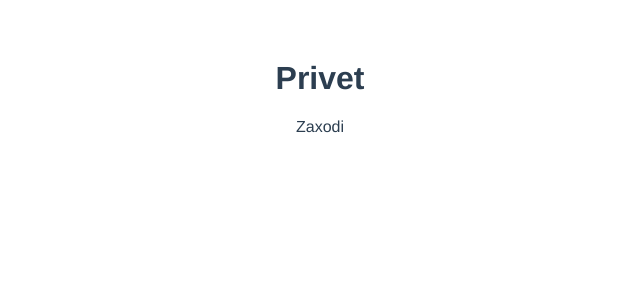
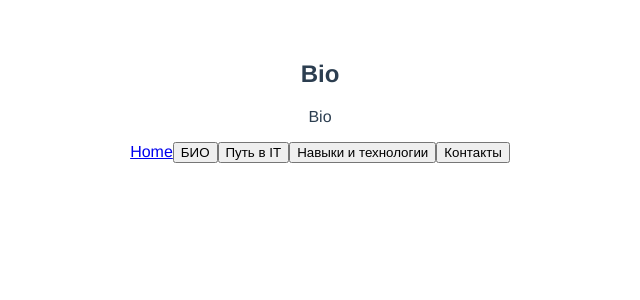
Before and after one commit to Skenzi/my-site-cardV2, a Vue app: page /#/slides in a window 1280 px wide. Shown: the top 300 px of the page, without its empty margins (320-960 px from the left). Built offline with nearby package versions, Linux system fonts and the light colour scheme.

Commit message:
install vue-router; add SlidesContainer; update Components

```diff
--- a/src/App.vue
+++ b/src/App.vue
@@ -1,14 +1,18 @@
 <template>
-  <GreetingsSlide msg="Welcome to Your Vue.js App"/>
+  <router-view />
 </template>
 
 <script>
-import GreetingsSlide from './components/GreetingsSlide.vue'
+import MenuNavigation from './components/Menu.vue';
+import GreetingsSlide from './components/GreetingsSlide.vue';
+import SlidesContainer from './components/SlidesContainer.vue';
 
 export default {
   name: 'App',
   components: {
-    GreetingsSlide
+    GreetingsSlide,
+    SlidesContainer,
+    MenuNavigation,
   }
 }
 </script>
--- a/src/components/Button.vue
+++ b/src/components/Button.vue
@@ -0,0 +1,9 @@
+<template>
+    <button>{{text}}</button>
+</template>
+<script>
+export default {
+    name: 'ButtonMenu',
+    props: ['text', 'pathTo'],
+}
+</script>
--- a/src/components/GreetingsSlide.vue
+++ b/src/components/GreetingsSlide.vue
@@ -2,6 +2,7 @@
     <div class="slide">
         <h1 class="slide__title">Privet</h1>
         <p class="slide__greetings">Zaxodi</p>
+        <router-link to="slides">В путь</router-link>
     </div>
 </template>
 <script>
--- a/src/components/Menu.vue
+++ b/src/components/Menu.vue
@@ -0,0 +1,19 @@
+<template>
+    <nav>
+        <router-link to="/">Home</router-link>
+        <ButtonMenu v-on:click="setActiveId('Bio')" text="БИО" />
+        <ButtonMenu v-on:click="setActiveId('Path to IT')" text="Путь в IT" />
+        <ButtonMenu v-on:click="setActiveId('Abilities')" text="Навыки и технологии" />
+        <ButtonMenu v-on:click="setActiveId('Contacts')" text="Контакты" />
+    </nav>
+</template>
+<script>
+import ButtonMenu from './Button.vue'
+export default {
+    name: 'MenuNavigation',
+    props: ['setActiveId'],
+    components: {
+        ButtonMenu,
+    }
+}
+</script>
--- a/src/components/Slide.vue
+++ b/src/components/Slide.vue
@@ -0,0 +1,13 @@
+<template>
+    <div>
+        <h2>{{slide.title}}</h2>
+        <p>{{slide.text}}</p>
+    </div>
+</template>
+
+<script>
+export default {
+    props: ['slide'],
+    name: 'SlideComp'
+}
+</script>
--- /dev/null
+++ b/src/components/SlidesContainer.vue
@@ -0,0 +1,49 @@
+<template>
+    <SlideComp v-bind:slide="slide" />
+    <MenuNavigation v-bind:setActiveId="setActiveId" />
+</template>
+<script>
+import SlideComp from './Slide.vue';
+import MenuNavigation from './Menu.vue';
+
+export default {
+    name: 'SlidesContainer',
+    data(){
+        return {
+            activeId: 'Bio',
+            slides: [
+                {
+                title: 'Bio',
+                text: 'Bio',
+                },
+                {
+                title: 'Path to IT',
+                text: 'Path to IT',
+                },
+                {
+                title: 'Abilities',
+                text: 'Abilities',
+                },
+                {
+                title: 'Contacts',
+                text: 'Contacts',
+                }
+            ]
+        }
+    },
+    computed: {
+        slide: function() {
+            return this.slides.find(slide => slide.title === this.activeId);
+        }
+    },
+    methods: {
+        setActiveId: function(id) {
+            this.activeId = id;
+        }
+    },
+    components: {
+        SlideComp,
+        MenuNavigation,
+    }
+}
+</script>
```
Also changed, not shown: src/main.js (+24 -1 lines).
